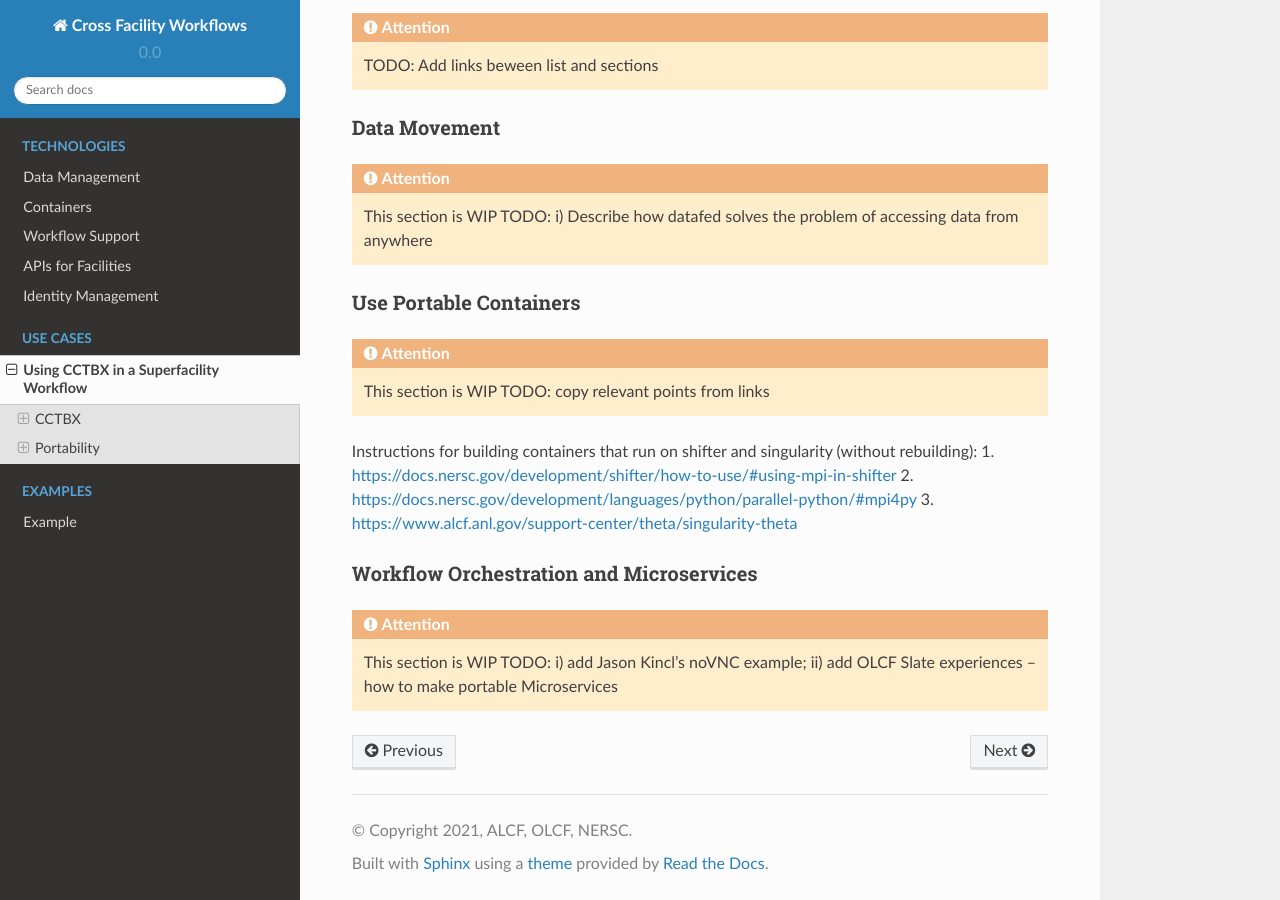
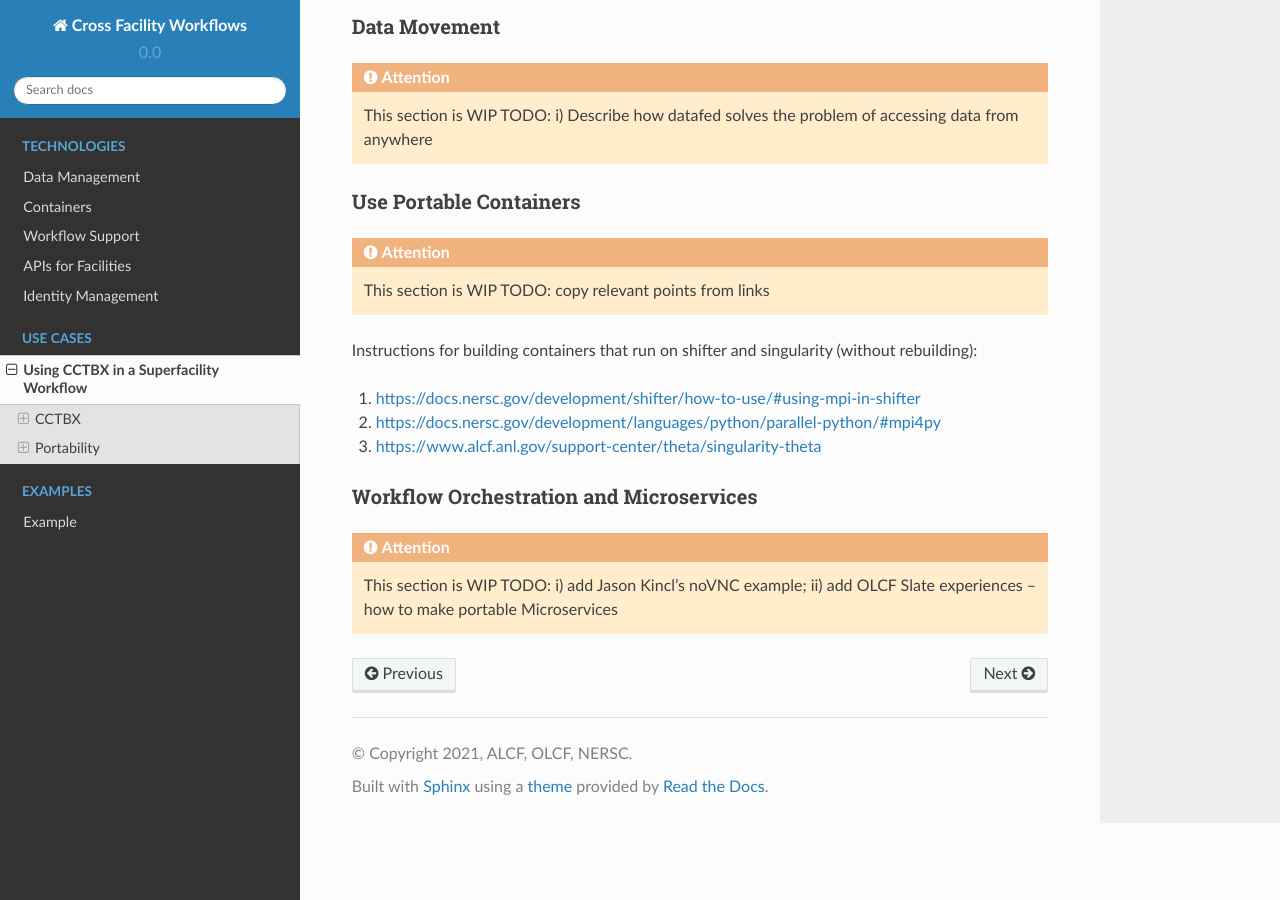
Before and after one commit to kantypas/BestPractices, a Sphinx documentation site: the page built from docs/source/cctbx.rst, in a window 1280 px wide and 900 px high, scrolled down 3894 px. Built offline with Sphinx 7.4.7 and the Read the Docs theme 2.0.0, drawn with Linux system fonts in a browser that asks for light colours; pages that are not in the unit, such as notebooks, are missing from menus; some of the changed lines change nothing that is shown; some of the changed text lies outside the part shown.

Commit message:
fix formatting -- rst requires weird spaces

```diff
--- a/docs/source/cctbx.rst
+++ b/docs/source/cctbx.rst
@@ -29,10 +29,6 @@
 
 CCTBX
 -----
-
-.. attention::
-    This section is a WIP
-
 
 Data was analyzed using the `Computational Crystallographic Toolbox (CCTBX)
 <https://github.com/cctbx/cctbx_project>`_. CCTBX is a software framework to
@@ -136,6 +132,7 @@
 * Pipeline management nodes: run the GUI which is used by the science teams --
   more often than not, this will just be a login node.
 
+
 Portability
 -----------
 
@@ -184,6 +181,7 @@
 
 Instructions for building containers that run on shifter and singularity
 (without rebuilding):
+
 1. https://docs.nersc.gov/development/shifter/how-to-use/#using-mpi-in-shifter
 2. https://docs.nersc.gov/development/languages/python/parallel-python/#mpi4py
 3. https://www.alcf.anl.gov/support-center/theta/singularity-theta
```
